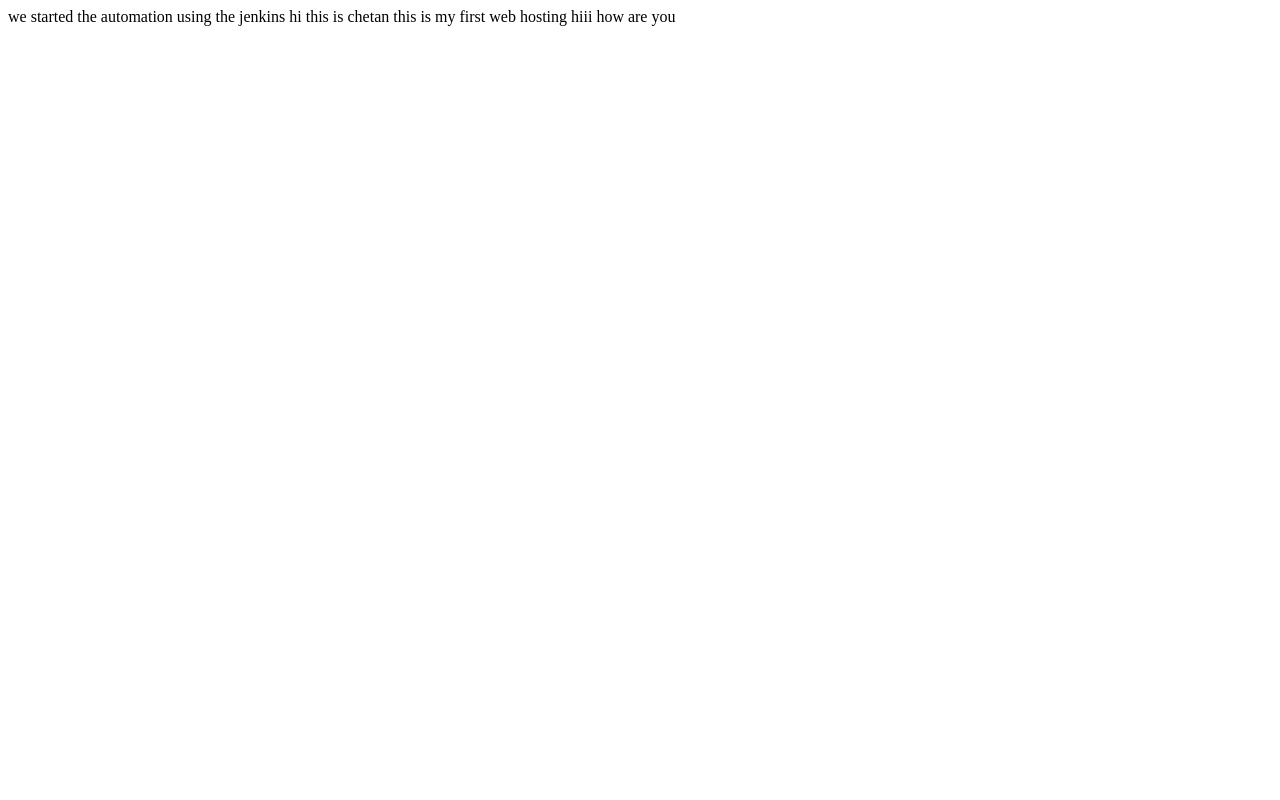
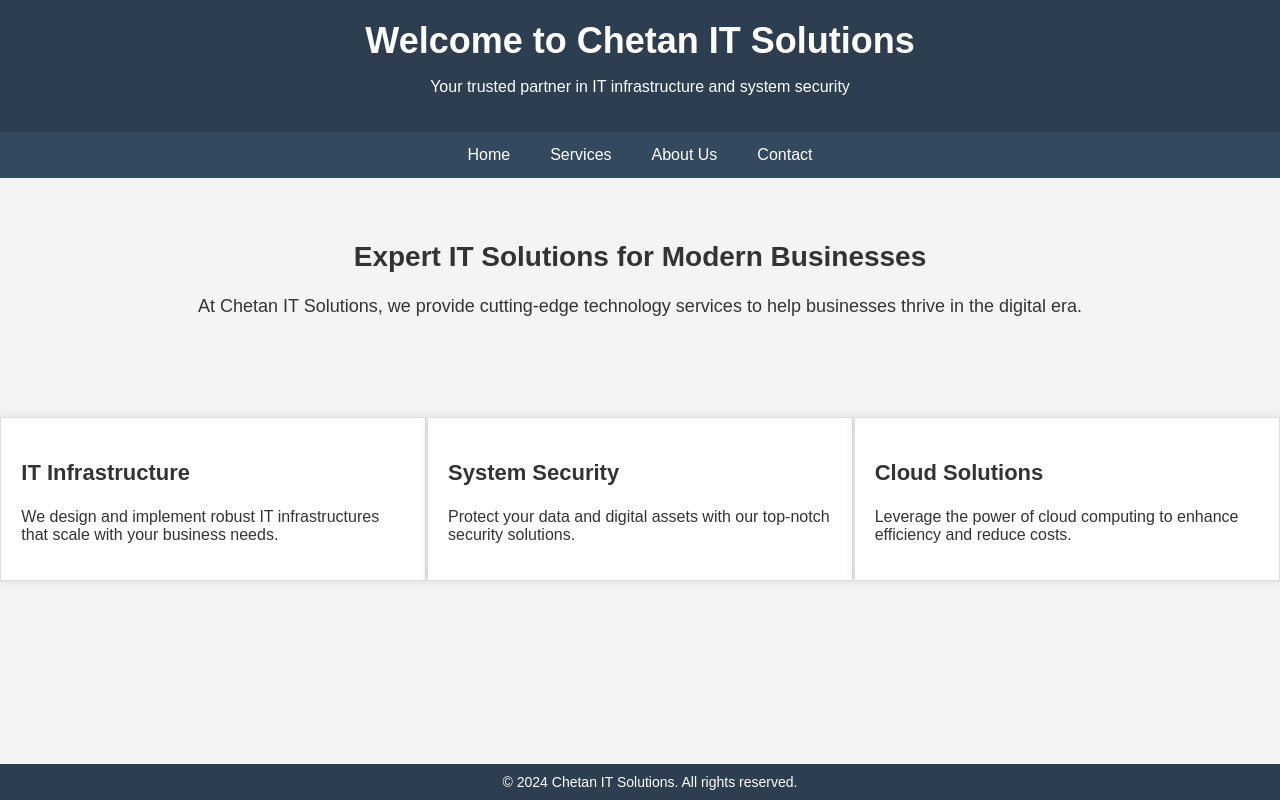
Before and after one commit to CHETANSALUNKHE025/ditiss, a plain HTML site: page index.html in a window 1280 px wide. Drawn offline with Linux system fonts and the light colour scheme.

Commit message:
done jenkins12

```diff
--- a/index.html
+++ b/index.html
@@ -1,3 +1,147 @@
-we started the automation using the jenkins
-hi this is chetan this is my first web hosting
-hiii how are you
+<!DOCTYPE html>
+<html lang="en">
+<head>
+    <meta charset="UTF-8">
+    <meta http-equiv="X-UA-Compatible" content="IE=edge">
+    <meta name="viewport" content="width=device-width, initial-scale=1.0">
+    <title>Chetan IT Solutions</title>
+    <style>
+        body {
+            font-family: Arial, sans-serif;
+            margin: 0;
+            padding: 0;
+            background-color: #f4f4f4;
+            color: #333;
+        }
+
+        /* Header Section */
+        .header {
+            background-color: #2c3e50;
+            color: #fff;
+            padding: 20px;
+            text-align: center;
+        }
+
+        .header h1 {
+            margin: 0;
+            font-size: 36px;
+        }
+
+        /* Navigation Bar */
+        .navbar {
+            display: flex;
+            justify-content: center;
+            background-color: #34495e;
+        }
+
+        .navbar a {
+            color: #fff;
+            text-decoration: none;
+            padding: 14px 20px;
+            display: block;
+        }
+
+        .navbar a:hover {
+            background-color: #2980b9;
+        }
+
+        /* Main Content */
+        .main-content {
+            padding: 40px;
+            text-align: center;
+        }
+
+        .main-content h2 {
+            font-size: 28px;
+        }
+
+        .main-content p {
+            font-size: 18px;
+            margin: 20px 0;
+        }
+
+        /* Services Section */
+        .services {
+            display: flex;
+            justify-content: space-around;
+            margin: 40px 0;
+        }
+
+        .service-box {
+            background-color: #fff;
+            border: 1px solid #ddd;
+            padding: 20px;
+            width: 30%;
+            box-shadow: 0 0 10px rgba(0, 0, 0, 0.1);
+        }
+
+        .service-box h3 {
+            font-size: 22px;
+        }
+
+        .service-box p {
+            font-size: 16px;
+        }
+
+        /* Footer Section */
+        .footer {
+            background-color: #2c3e50;
+            color: #fff;
+            text-align: center;
+            padding: 10px;
+            position: fixed;
+            bottom: 0;
+            width: 100%;
+        }
+
+        .footer p {
+            margin: 0;
+            font-size: 14px;
+        }
+    </style>
+</head>
+<body>
+
+    <!-- Header Section -->
+    <div class="header">
+        <h1>Welcome to Chetan IT Solutions</h1>
+        <p>Your trusted partner in IT infrastructure and system security</p>
+    </div>
+
+    <!-- Navigation Bar -->
+    <div class="navbar">
+        <a href="#home">Home</a>
+        <a href="#services">Services</a>
+        <a href="#about">About Us</a>
+        <a href="#contact">Contact</a>
+    </div>
+
+    <!-- Main Content Section -->
+    <div class="main-content" id="home">
+        <h2>Expert IT Solutions for Modern Businesses</h2>
+        <p>At Chetan IT Solutions, we provide cutting-edge technology services to help businesses thrive in the digital era.</p>
+    </div>
+
+    <!-- Services Section -->
+    <div class="services" id="services">
+        <div class="service-box">
+            <h3>IT Infrastructure</h3>
+            <p>We design and implement robust IT infrastructures that scale with your business needs.</p>
+        </div>
+        <div class="service-box">
+            <h3>System Security</h3>
+            <p>Protect your data and digital assets with our top-notch security solutions.</p>
+        </div>
+        <div class="service-box">
+            <h3>Cloud Solutions</h3>
+            <p>Leverage the power of cloud computing to enhance efficiency and reduce costs.</p>
+        </div>
+    </div>
+
+    <!-- Footer Section -->
+    <div class="footer">
+        <p>&copy; 2024 Chetan IT Solutions. All rights reserved.</p>
+    </div>
+
+</body>
+</html>
```
